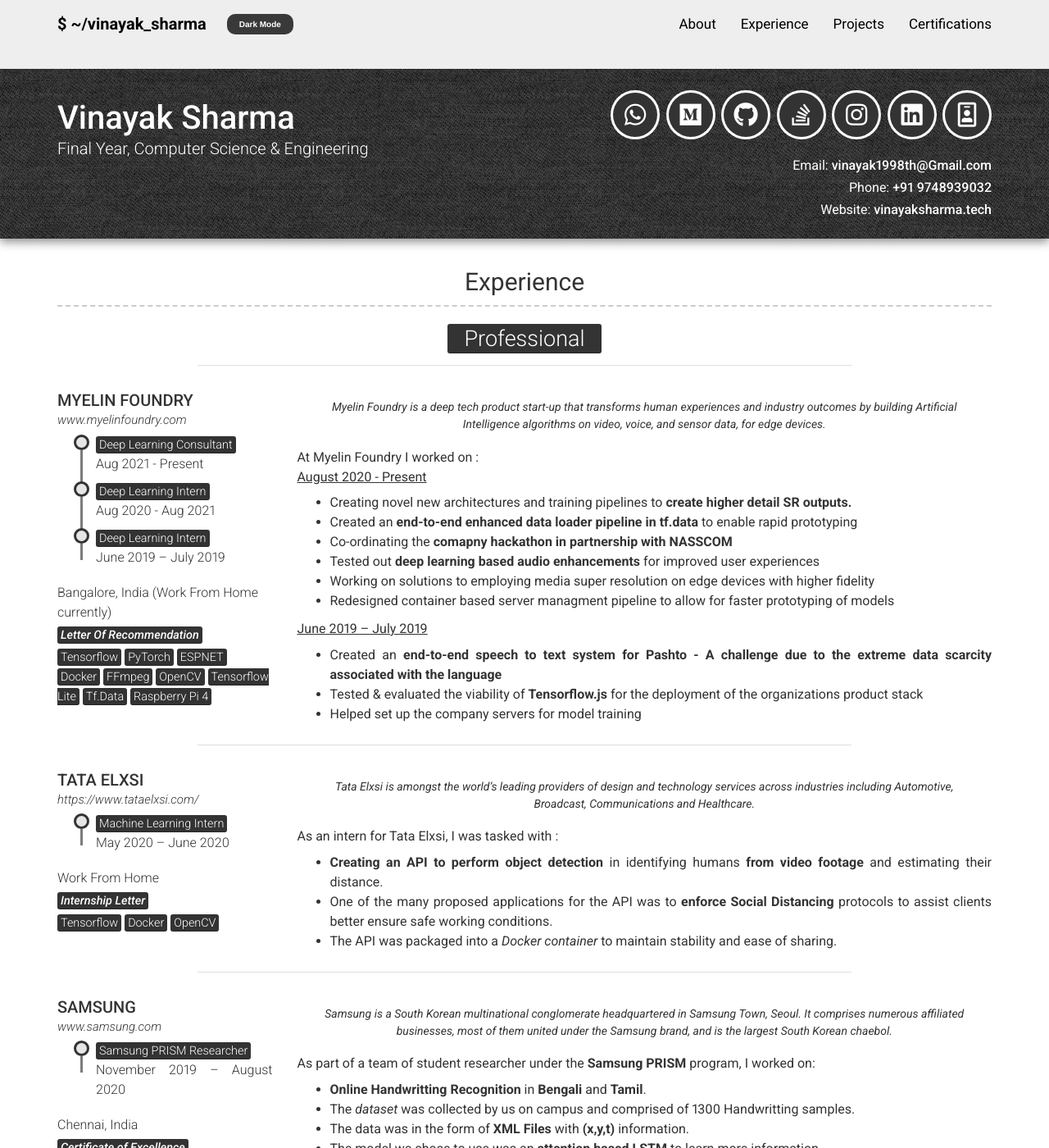
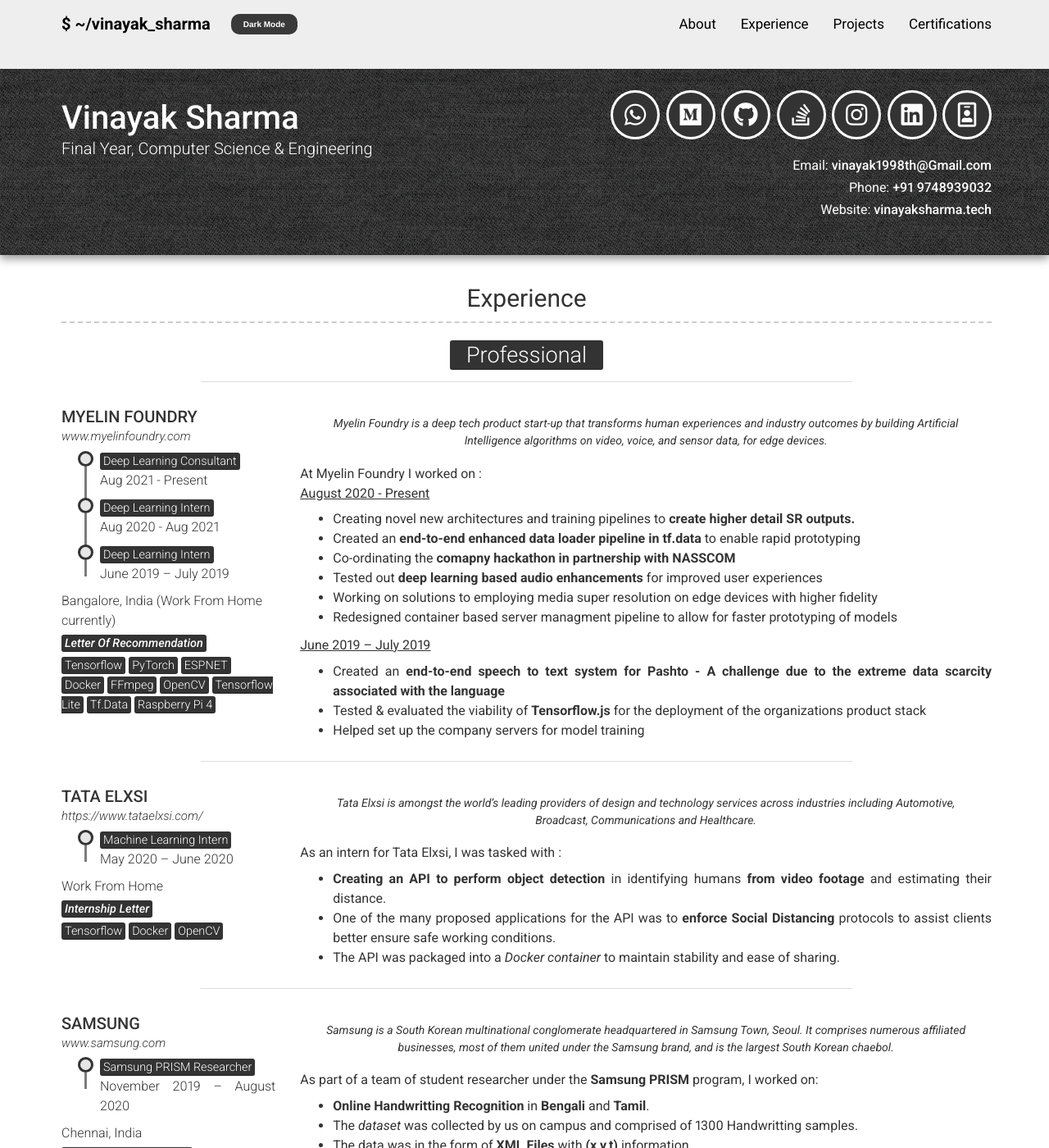
Before and after one commit to vinayak19th/vinayak19th.github.io, a Jekyll site: the page built from pages/experience.html, in a window 1280 px wide and 1400 px high. Shown: the whole window at 82% size. Built offline with Jekyll 4.4.1, drawn with Linux system fonts in a browser that asks for light colours; nearby versions of some CDN libraries.

Commit message:
Updated dependencies

```diff
--- a/_sass/base.scss
+++ b/_sass/base.scss
@@ -208,6 +208,8 @@
 
 .container {
     margin-top: 2rem;
+    padding-bottom: 2rem;
+    padding-left: 2rem;
     @media print {
         margin-top: 20px;
     }
--- a/_sass/timeline.scss
+++ b/_sass/timeline.scss
@@ -1,5 +1,6 @@
 .timeline-container {
     display: flex;
+    margin-bottom: -1rem;
     @media screen and (max-width: 768px) {
         text-align: center !important;
         // margin-left: 30%;
```
Also changed, not shown: modern-resume-theme.gemspec, 8 other files.
